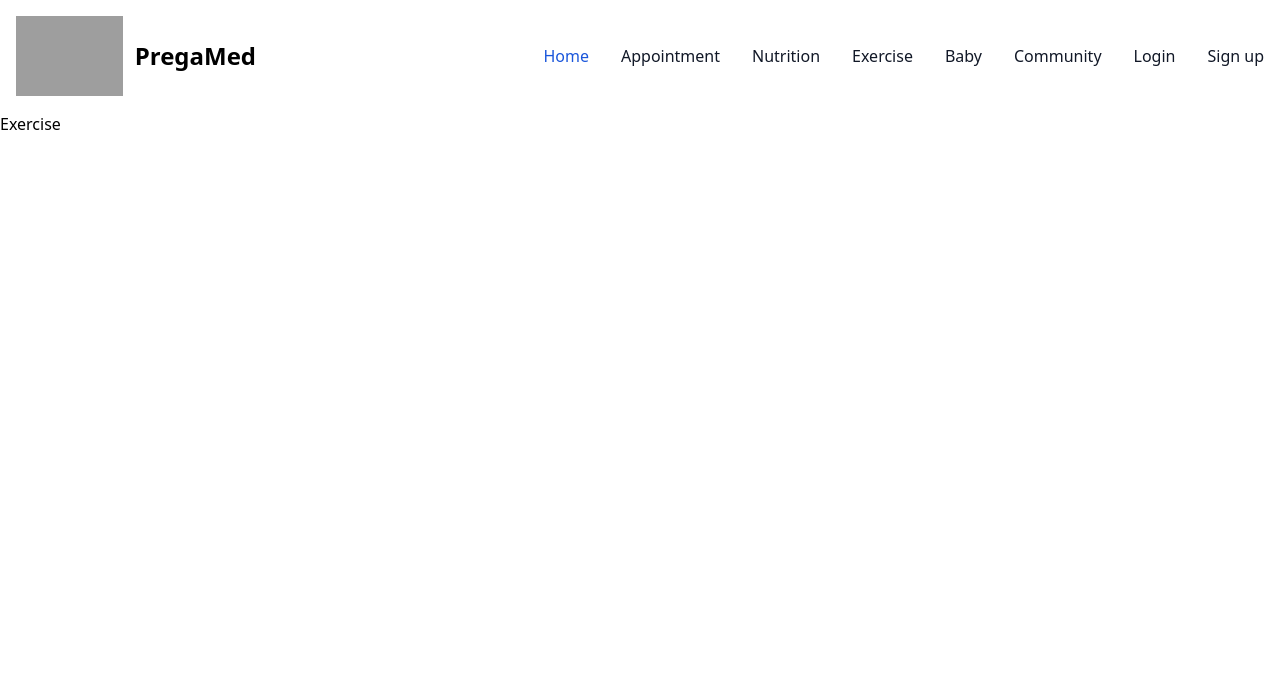
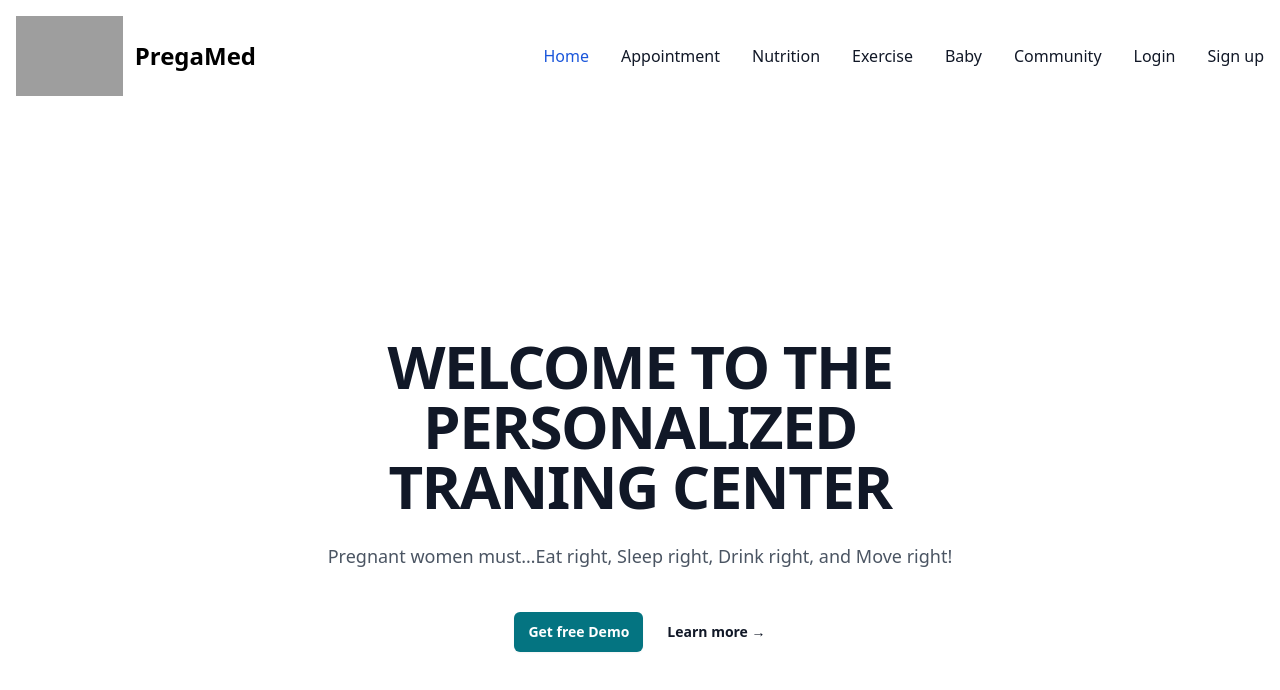
Before and after one commit to Sharmadotexe/PregaMed, a React (Vite) app in the folder myapp/: page /exercise in a window 1280 px wide. Shown: the top 690 px of the page. Built offline with nearby package versions, Linux system fonts and the light colour scheme; grey boxes are pictures that could not be loaded.

Commit message:
completed heroSection of nutriton and exercise page

```diff
--- a/myapp/src/Component/HeroSection.jsx
+++ b/myapp/src/Component/HeroSection.jsx
@@ -1,30 +1,21 @@
-import { useState } from 'react'
-import { Dialog } from '@headlessui/react'
-import { Bars3Icon, XMarkIcon } from '@heroicons/react/24/outline'
-import navbar from '../Pages/Navbar'
-
-
-export default function Example() {
+export default function Example({prop}) {
 
   return (
     <div className="bg-white">
-
-      <div className="relative isolate px-6 pt-14 lg:px-8">
-
         <div className="mx-auto max-w-2xl py-32 sm:py-48 lg:py-56">
           <div className="text-center">
             <h1 className="text-4xl font-bold tracking-tight text-gray-900 sm:text-6xl">
-            WELCOME TO THE PERSONALIZED HEALTH CENTER
+            {prop.title}
             </h1>
             <p className="mt-6 text-lg leading-8 text-gray-600">
-            Pregnant women must…Eat right, Sleep right,  Drink right, and Move right!
+            {prop.description}
             </p>
             <div className="mt-10 flex items-center justify-center gap-x-6">
               <a
                 href="#"
-                className="rounded-md bg-indigo-600 px-3.5 py-2.5 text-sm font-semibold text-white shadow-sm hover:bg-indigo-500 focus-visible:outline focus-visible:outline-2 focus-visible:outline-offset-2 focus-visible:outline-indigo-600"
+                className="rounded-md bg-teal-600 px-3.5 py-2.5 text-sm font-semibold text-white shadow-sm hover:bg-indigo-500 focus-visible:outline focus-visible:outline-2 focus-visible:outline-offset-2 focus-visible:outline-indigo-600"
               >
-                Get started
+                Get free Demo
               </a>
               <a href="#" className="text-sm font-semibold leading-6 text-gray-900">
                 Learn more <span aria-hidden="true">→</span>
@@ -36,15 +27,9 @@ export default function Example() {
           className="absolute inset-x-0 top-[calc(100%-13rem)] -z-10 transform-gpu overflow-hidden blur-3xl sm:top-[calc(100%-30rem)]"
           aria-hidden="true"
         >
-          <div
-            className="relative left-[calc(50%+3rem)] aspect-[1155/678] w-[36.125rem] -translate-x-1/2 bg-gradient-to-tr from-[#ff80b5] to-[#9089fc] opacity-30 sm:left-[calc(50%+36rem)] sm:w-[72.1875rem]"
-            style={{
-              clipPath:
-                'polygon(74.1% 44.1%, 100% 61.6%, 97.5% 26.9%, 85.5% 0.1%, 80.7% 2%, 72.5% 32.5%, 60.2% 62.4%, 52.4% 68.1%, 47.5% 58.3%, 45.2% 34.5%, 27.5% 76.7%, 0.1% 64.9%, 17.9% 100%, 27.6% 76.8%, 76.1% 97.7%, 74.1% 44.1%)',
-            }}
-          />
+
         </div>
-      </div>
+
     </div>
   )
 }
--- a/myapp/src/Pages/Exercise.jsx
+++ b/myapp/src/Pages/Exercise.jsx
@@ -1,8 +1,12 @@
 import React from 'react'
+import HeroSection from '../Component/HeroSection'
 
 function Exercise() {
   return (
-    <div>Exercise</div>
+    <HeroSection prop = {{
+      title: "WELCOME TO THE PERSONALIZED TRANING CENTER",
+      description: "Pregnant women must…Eat right, Sleep right, Drink right, and Move right!"
+    }}/>
   )
 }
 
--- a/myapp/src/Pages/Nutrition.jsx
+++ b/myapp/src/Pages/Nutrition.jsx
@@ -5,7 +5,7 @@ import HeroSection from '../Component/HeroSection'
 function Nutrition() {
   return (
     <div>
-      <HeroSection/>
+      <HeroSection prop ={{title : "WELCOME TO THE PERSONALIZED HEALTH CENTER", description : "Pregnant women must…Eat right, Sleep right,  Drink right, and Move right!" }}  />
     </div>
   )
 }
```
